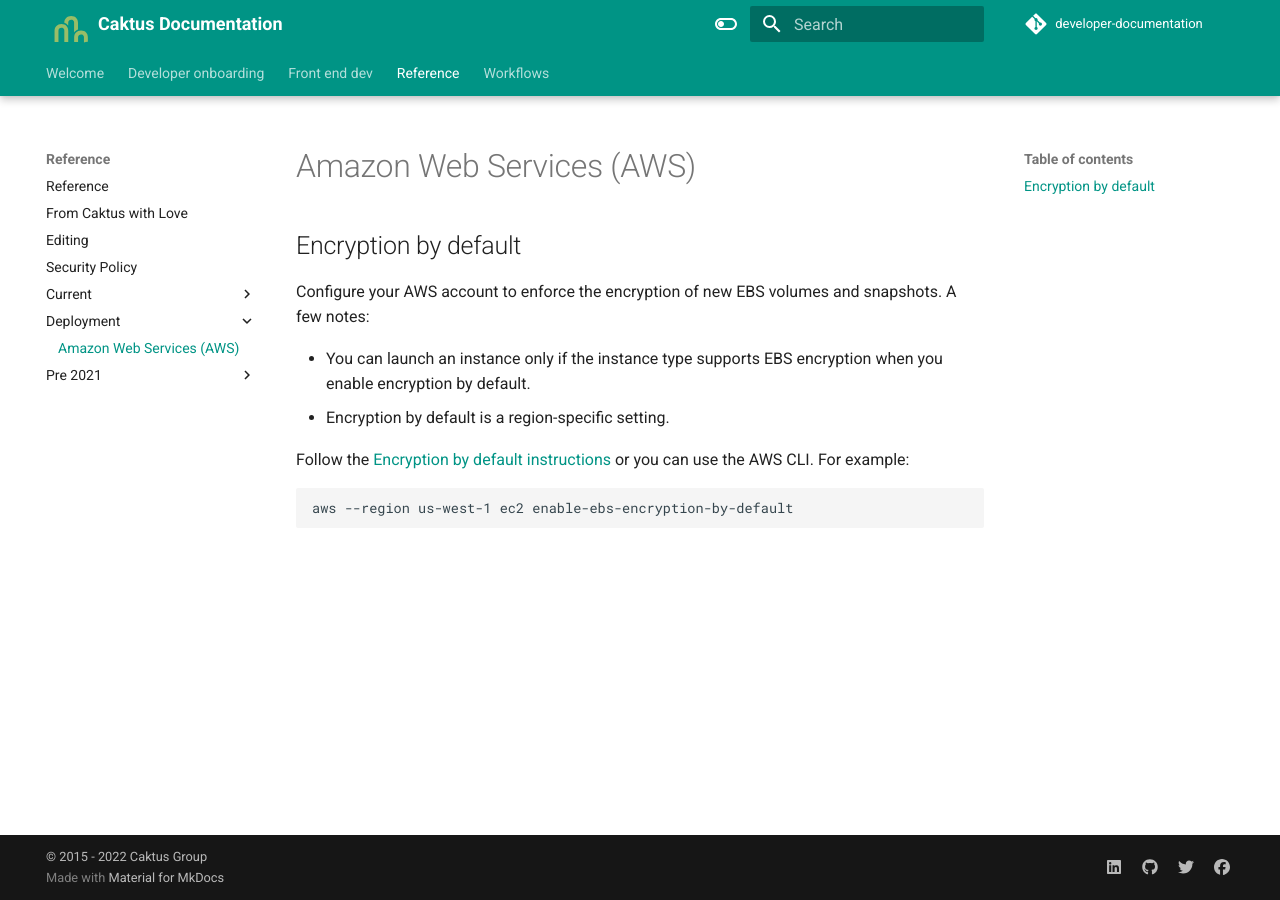
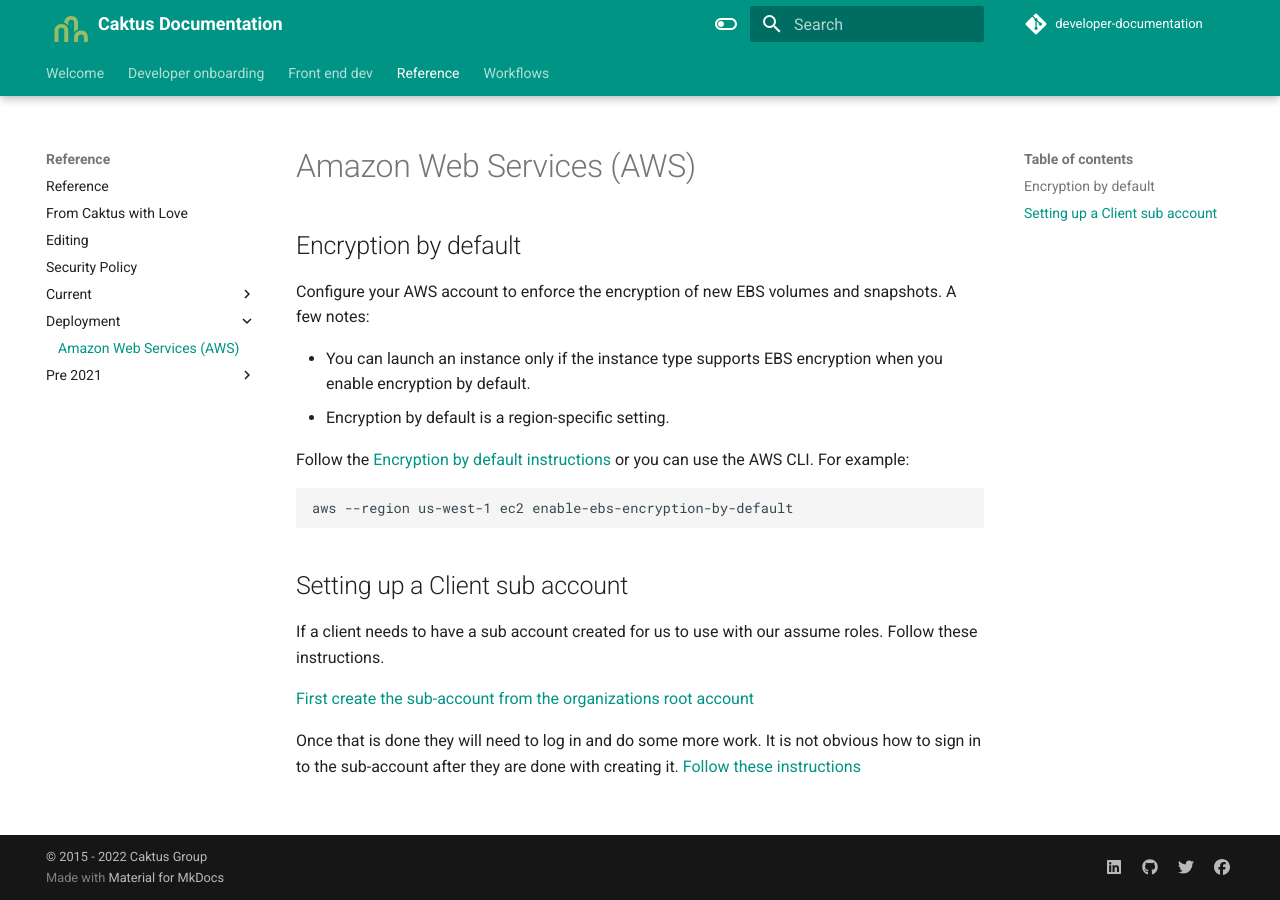
Before and after one commit to caktus/guidebook, an MkDocs documentation site: the page built from docs/reference/deployment/aws.md, in a window 1280 px wide. Built offline with MkDocs 1.6.1 and Material for MkDocs 9.7.7, drawn with Linux system fonts in a browser that asks for light colours; comment, search, counter and statistics services are not loaded.

Commit message:
Instructions on how to setup and log into a client sub account

````diff
--- a/docs/reference/deployment/aws.md
+++ b/docs/reference/deployment/aws.md
@@ -13,3 +13,13 @@
 ```shell
 aws --region us-west-1 ec2 enable-ebs-encryption-by-default
 ```
+
+
+## Setting up a Client sub account
+
+If a client needs to have a sub account created for us to use with our assume roles. Follow these instructions.
+
+[First create the sub-account from the organizations root account](https://docs.aws.amazon.com/organizations/latest/userguide/orgs_manage_accounts_create.html)
+
+Once that is done they will need to log in and do some more work. It is not obvious how to sign in to the sub-account
+after they are done with creating it. [Follow these instructions](https://docs.aws.amazon.com/organizations/latest/userguide/orgs_manage_accounts_access.html)
````
